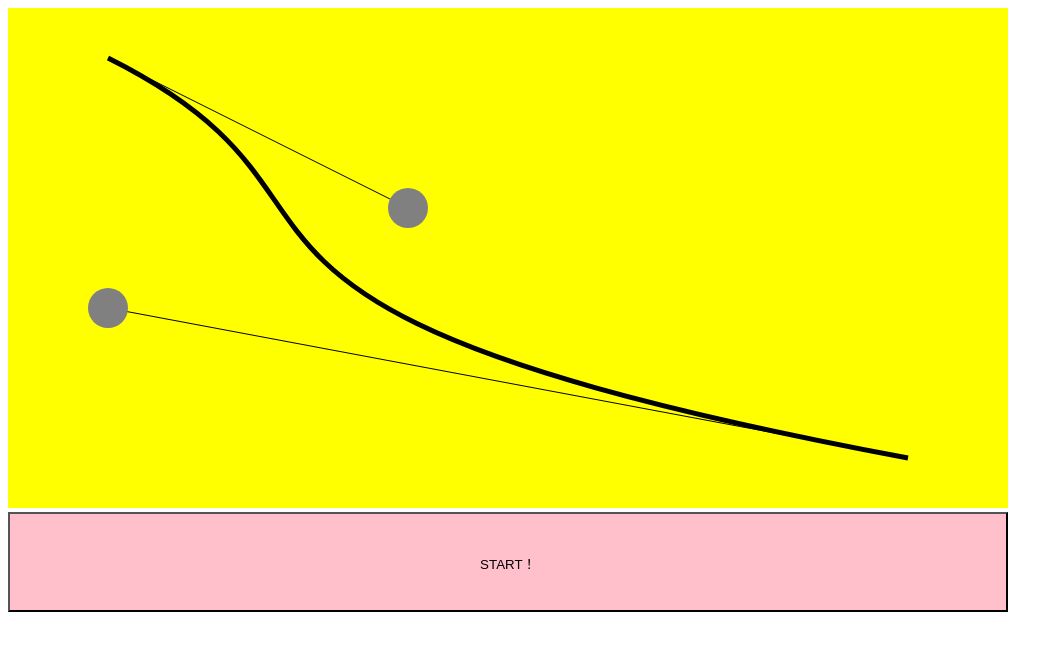
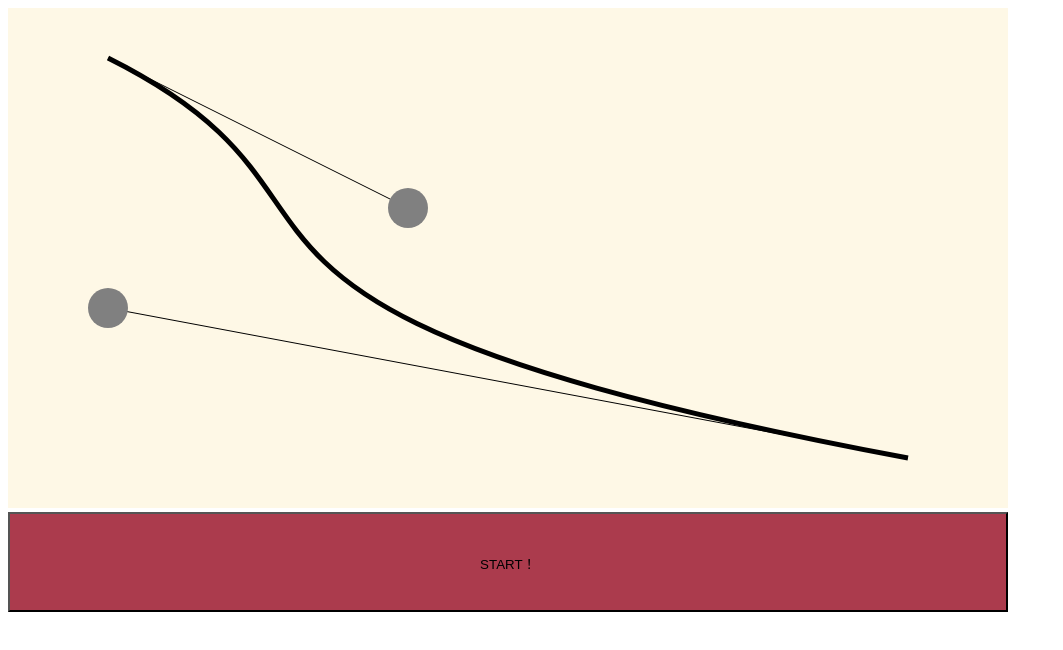
Before and after one commit to ebiyu/FDG, a plain HTML site: page index.html in a window 1280 px wide. Shown: the whole page, without its empty margins (0-1063 px from the left). Drawn offline with Linux system fonts and the light colour scheme.

Commit message:
色を変更した

```diff
--- a/index.html
+++ b/index.html
@@ -2,12 +2,13 @@
 <html>
 <head>
 <meta charset="UTF-8">
+<meta name="viewport" content="width=device-width,initial-scale=1">
 <title>最速降下曲線ゲーム</title>
 </head>
 <body>
-<canvas width="1000" height="500" id="sample" style="background-color:yellow;"></canvas>
+<canvas width="1000" height="500" id="sample" style="background-color: #fef8e6;"></canvas>
 <div id="time"></div>
-<button style="width:1000px;height:100px;line-height:100px;text-align:center;background-color:pink;" id="startButton">
+<button style="width:1000px;height:100px;line-height:100px;text-align:center;background-color: #ab3b4d;" id="startButton">
 START！
 </button>
 <script type="text/javascript">
@@ -24,7 +25,7 @@ var dt = 0.1;
 var dragging = -1;
 var touching = -1;
 
-var ball_color = "blue";
+var ball_color = "#f39e4f";
 var pt_color = ["gray", "gray"];
 
 canvas.addEventListener('mousedown', onDown, false);
@@ -176,6 +177,8 @@ function refresh() {
     var context = canvas.getContext('2d');
     context.clearRect(0, 0, 1000, 500);
 
+    context.strokeStyle = "black";
+
     context.lineWidth = 5;
     context.beginPath();
     context.moveTo(beginPoint.x, beginPoint.y);
```
